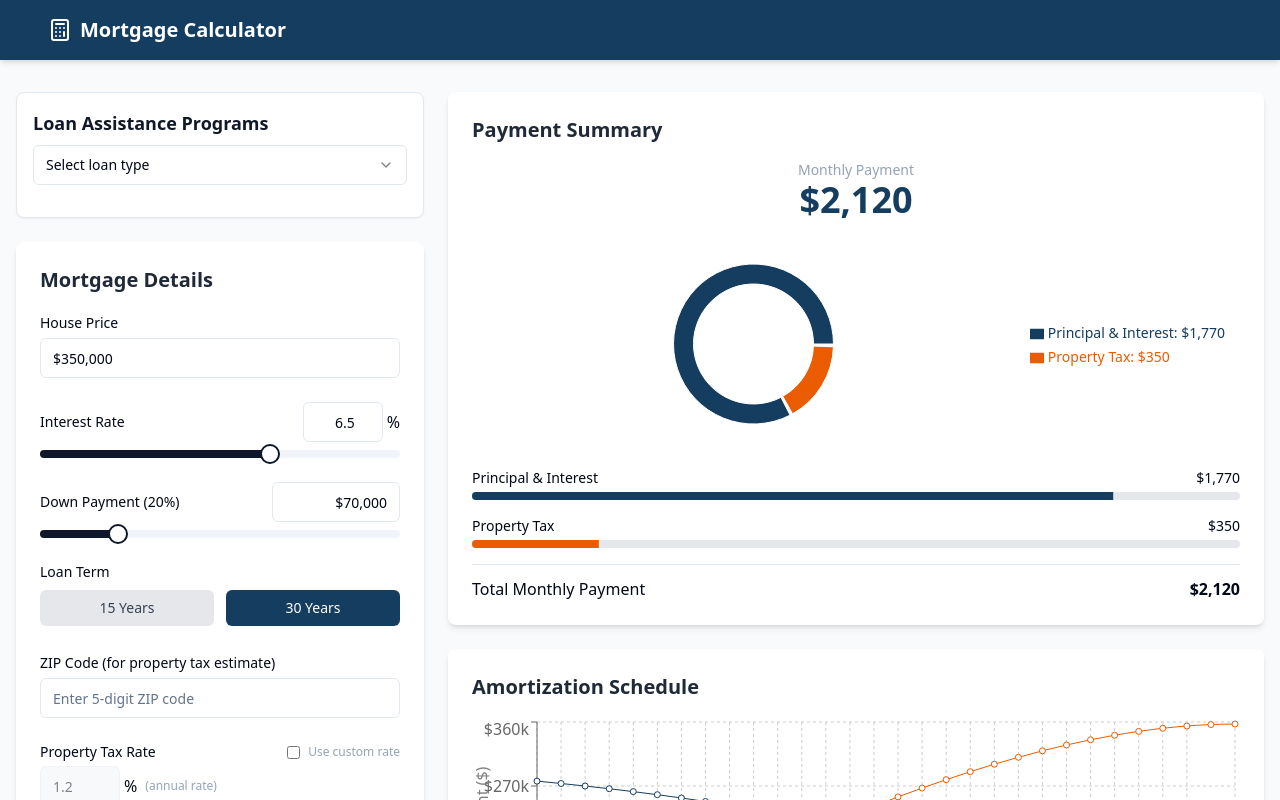
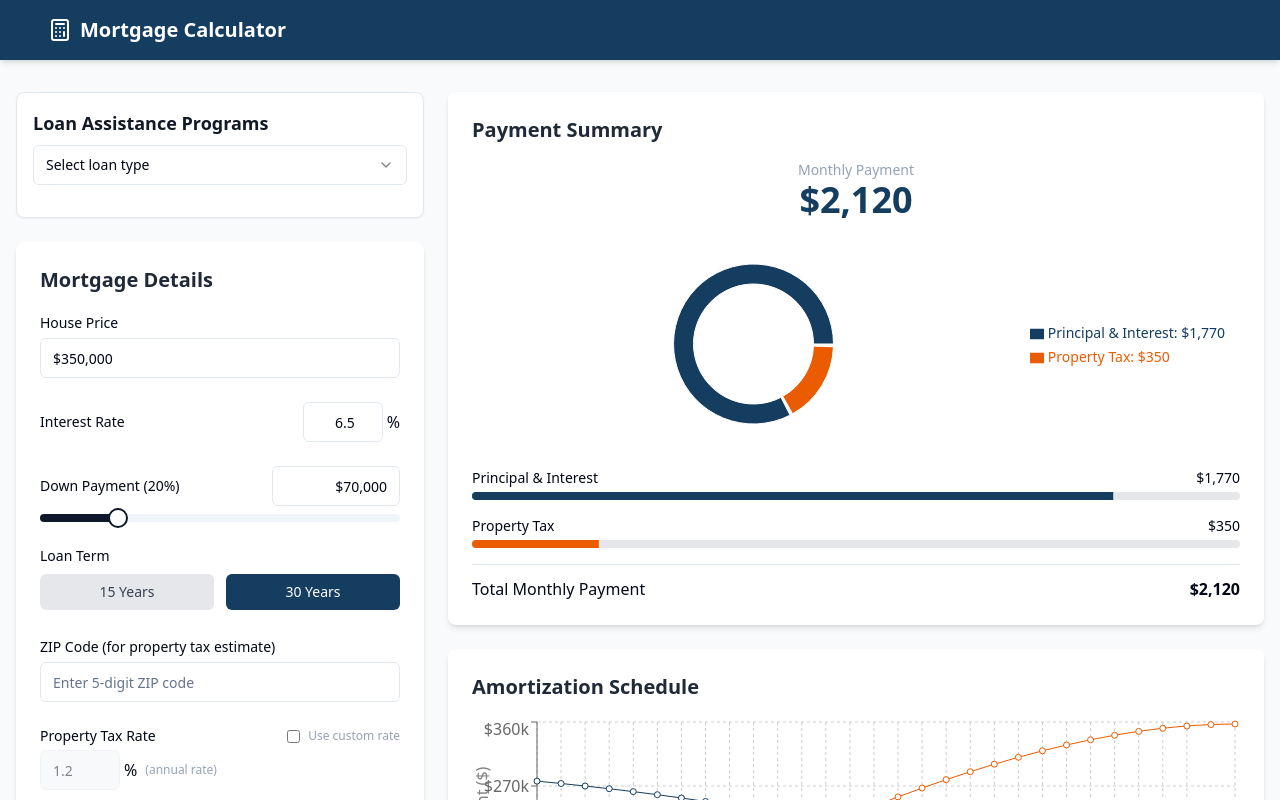
Before and after one commit to bubbac-lab/mortgage-mate-tool, a React (Vite) app: page / in a window 1280 px wide. Shown: the top 800 px of the page. Built offline with nearby package versions, Linux system fonts and the light colour scheme.

Commit message:
Remove interest rate slider
Remove the slider component for the interest rate input and only use the input field.

```diff
--- a/src/components/MortgageInputs.tsx
+++ b/src/components/MortgageInputs.tsx
@@ -1,4 +1,3 @@
-
 import React, { useState, useEffect } from "react";
 import { Slider } from "@/components/ui/slider";
 import { Input } from "@/components/ui/input";
@@ -53,13 +52,6 @@ const MortgageInputs: React.FC<MortgageInputsProps> = ({ onInputChange }) => {
         downPaymentAmount: newDownPaymentAmount,
       });
     }
-  };
-
-  const handleInterestRateChange = (value: number[]) => {
-    setValues({
-      ...values,
-      interestRate: value[0],
-    });
   };
 
   const handleInterestRateInputChange = (e: React.ChangeEvent<HTMLInputElement>) => {
@@ -189,7 +181,7 @@ const MortgageInputs: React.FC<MortgageInputsProps> = ({ onInputChange }) => {
 
         <div className="mb-6">
           <div className="flex justify-between items-center">
-            <Label htmlFor="interestRate" className="text-sm font-medium">
+            <Label htmlFor="interestRateInput" className="text-sm font-medium">
               Interest Rate
             </Label>
             <div className="flex items-center">
@@ -206,15 +198,6 @@ const MortgageInputs: React.FC<MortgageInputsProps> = ({ onInputChange }) => {
               <span className="ml-1">%</span>
             </div>
           </div>
-          <Slider
-            id="interestRate"
-            min={0.1}
-            max={10}
-            step={0.125}
-            value={[values.interestRate]}
-            onValueChange={handleInterestRateChange}
-            className="mt-2"
-          />
         </div>
 
         <div className="mb-6">
```
